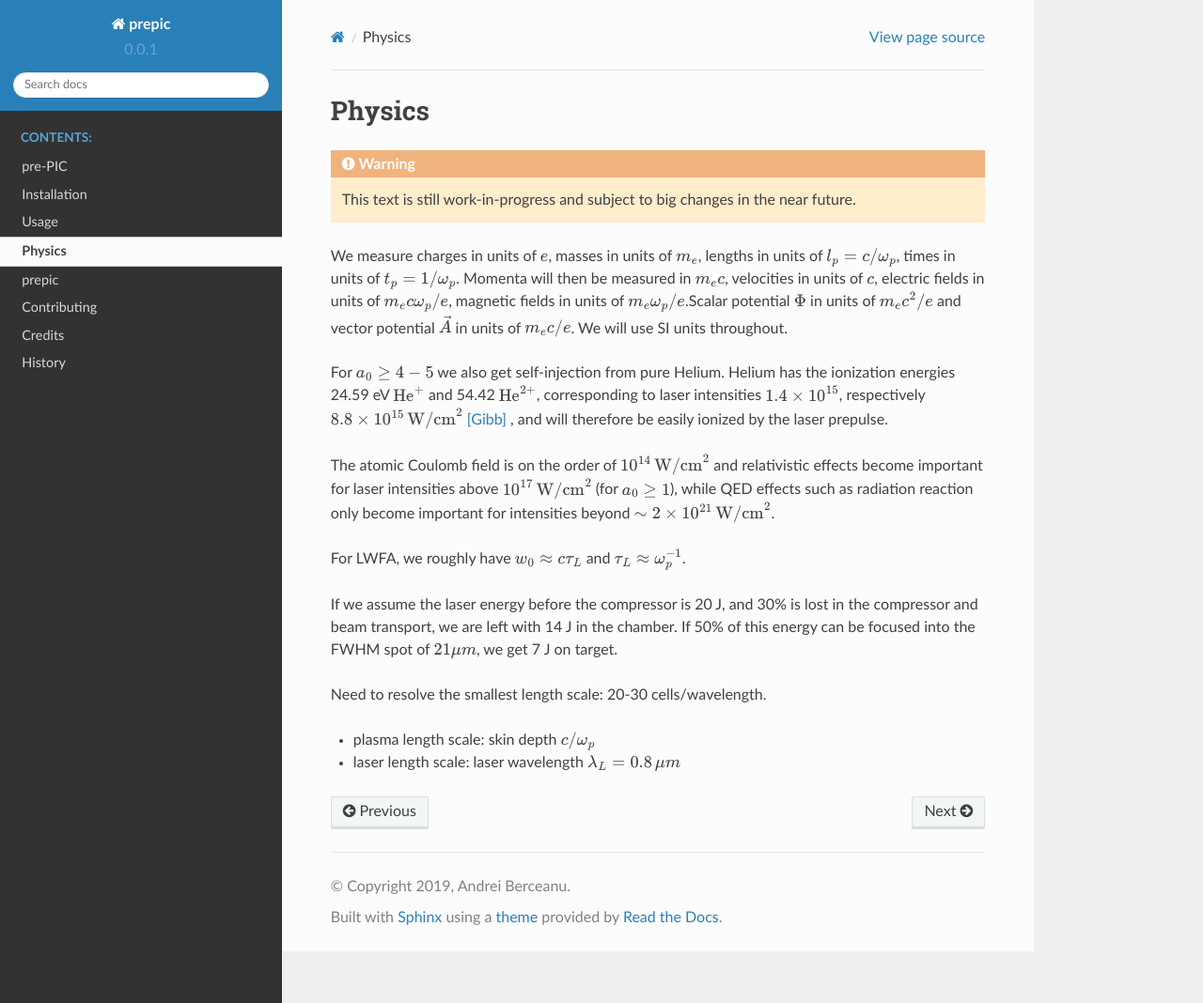
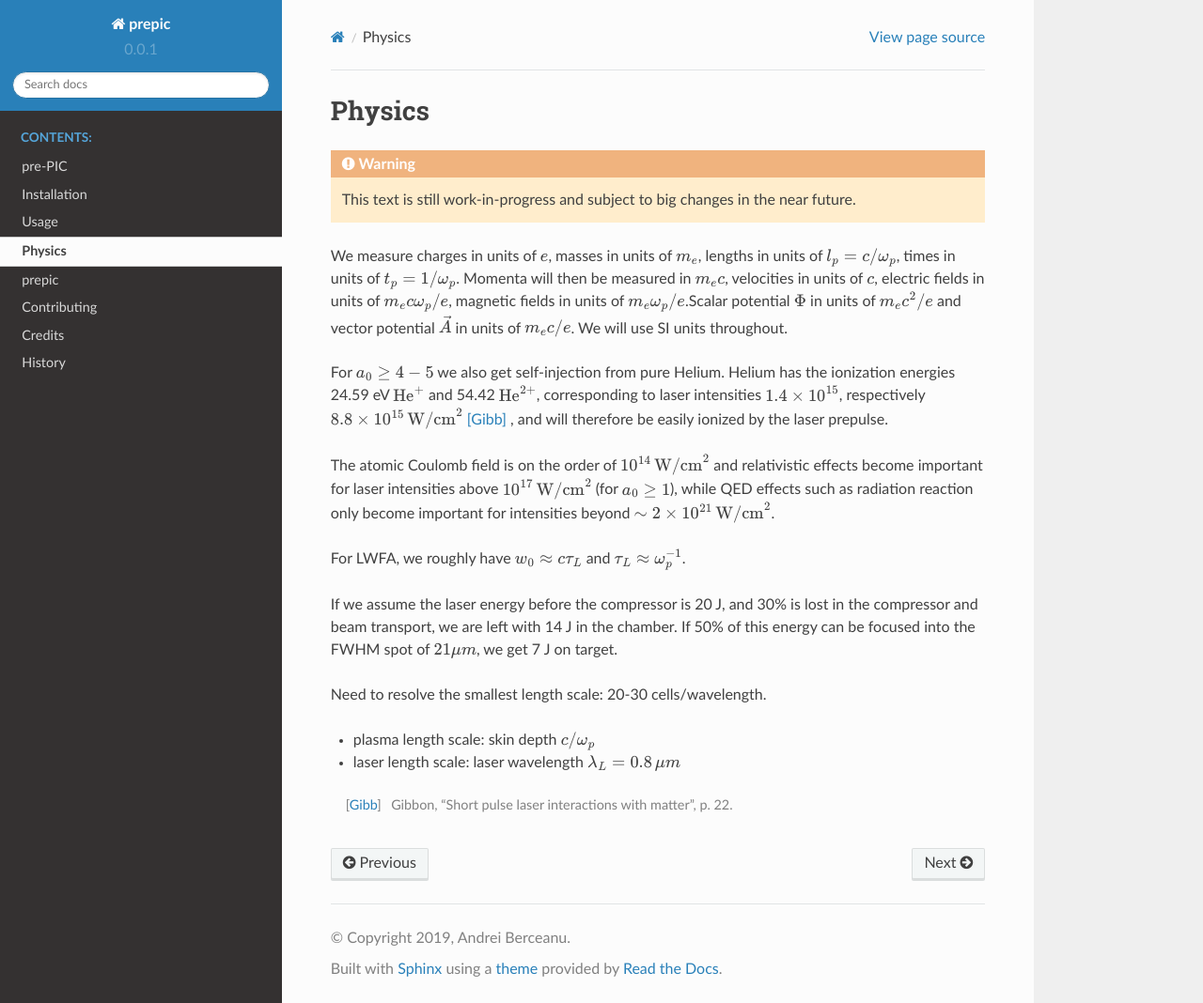
Before and after one commit to berceanu/prepic, a Sphinx documentation site: the page built from docs/physics.rst, in a window 1280 px wide and 1068 px high. Shown: the whole window at 94% size. Built offline with Sphinx 7.4.7 and the Read the Docs theme 2.0.0, drawn with Linux system fonts in a browser that asks for light colours.

Commit message:
moved reference

```diff
--- a/docs/physics.rst
+++ b/docs/physics.rst
@@ -33,3 +33,6 @@ Need to resolve the smallest length scale: 20-30 cells/wavelength.
 
 - plasma length scale: skin depth :math:`c/\omega_p`
 - laser length scale: laser wavelength :math:`\lambda_L = 0.8\, \mu m`
+
+
+.. [Gibb] Gibbon, "Short pulse laser interactions with matter", p. 22.
--- a/docs/usage.rst
+++ b/docs/usage.rst
@@ -111,5 +111,4 @@ You can download all the code from this document as a Python script :jupyter-dow
 or as a Jupyter notebook :jupyter-download:notebook:`prepic`.
 
 
-.. [Gibb] Gibbon, "Short pulse laser interactions with matter", p. 22.
 .. [CABC] Curcio, A., et al. Physical Review Accelerators and Beams 20.1 (2017): 012801.
```
